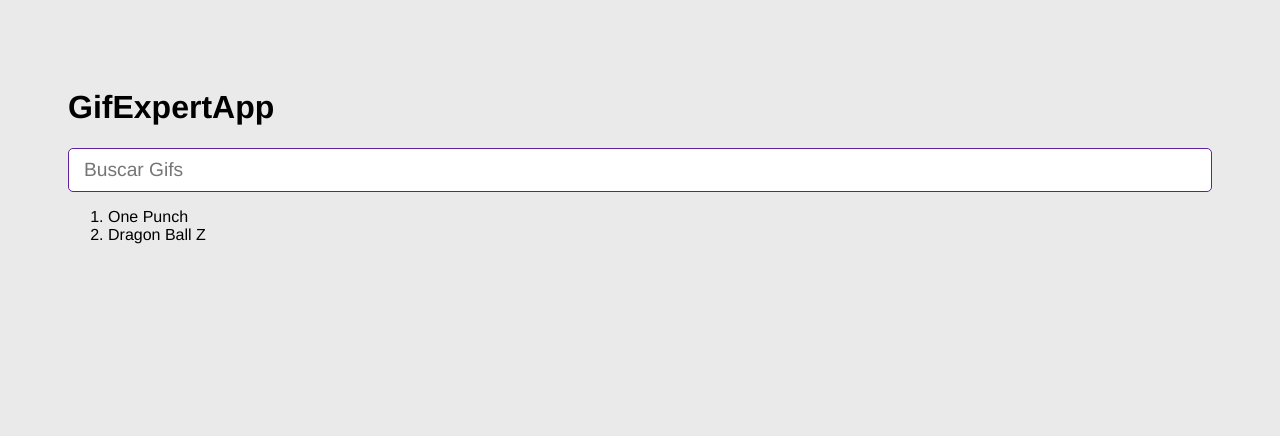
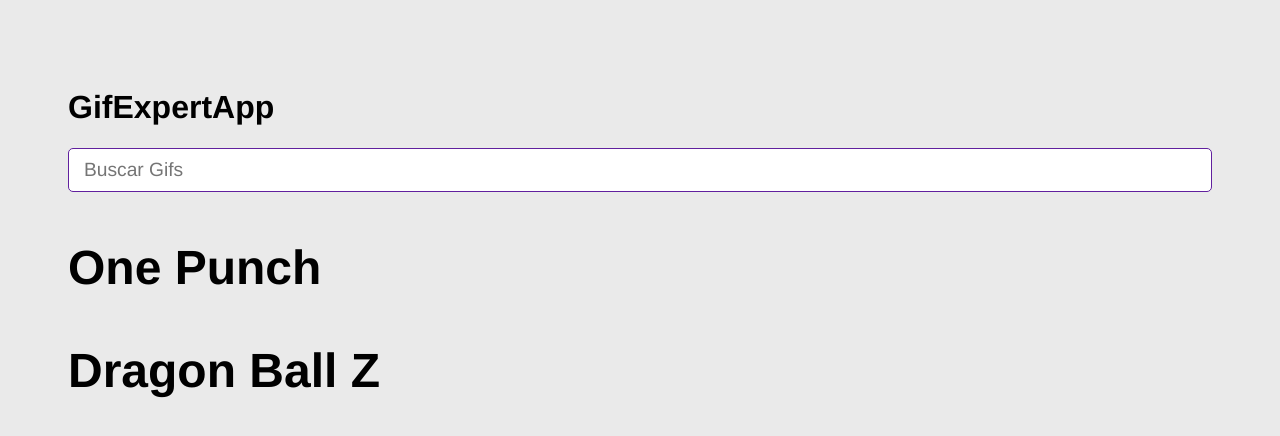
Before and after one commit to danielalbanez40/react-de-cero-a-experto-MERN, a React (Vite) app in the folder 04-gif-expert-app/: page / in a window 1280 px wide. Shown: the top 436 px of the page. Built offline with nearby package versions, Linux system fonts and the light colour scheme.

Commit message:
GifExpertApp: Creating component GifGrid.jsx

```diff
--- a/04-gif-expert-app/src/GifExpertApp.jsx
+++ b/04-gif-expert-app/src/GifExpertApp.jsx
@@ -1,11 +1,13 @@
 import { useState } from "react";
-import AddCategory from "./components/AddCategory";
+import AddCategory from "./components/AddCategory/AddCategory";
+import GifGrid from "./components/GifGrid/GifGrid";
 
 const GifExpertApp = () => {
   const [categories, setCategories] = useState(["One Punch", "Dragon Ball Z"]);
 
   const handleAddCategory = (newCategory) => {
-    console.log(newCategory);
+    if (categories.includes(newCategory)) return;
+
     const addCategory = [...categories, newCategory];
     setCategories(addCategory);
     // setCategories(cat => addCategory);
@@ -13,23 +15,16 @@
 
   return (
     <>
-      {/* Titulo */}
       <h1>GifExpertApp</h1>
 
-      {/* Input */}
       <AddCategory
         /*setCategories={setCategories}*/
-        onNewCategory={(value)=>handleAddCategory(value)}
+        onNewCategory={(value) => handleAddCategory(value)}
       />
 
-      {/* Listado de Gifs */}
-      {/* <button onClick={handleAddCategory}>Agregar</button> */}
-      <ol>
-        {categories.map((category) => {
-          return <li key={category}>{category}</li>;
-        })}
-      </ol>
-      {/* Gif Item */}
+      {categories.map((category) => (
+        <GifGrid key={category} category={category} />
+      ))}
     </>
   );
 };
--- /dev/null
+++ b/04-gif-expert-app/src/components/GifGrid/GifGrid.jsx
@@ -0,0 +1,12 @@
+const GifGrid = ({ category }) => {
+
+
+  return (
+    <>
+      <h3>{category}</h3>
+
+    </>
+  );
+};
+
+export default GifGrid;
```
Also changed, not shown: 04-gif-expert-app/src/components/AddCategory/AddCategory.jsx (renamed from 04-gif-expert-app/src/components/AddCategory.jsx).
